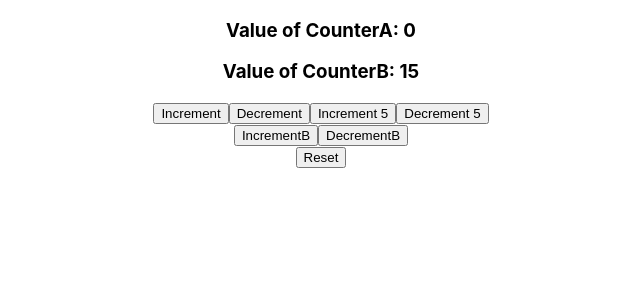
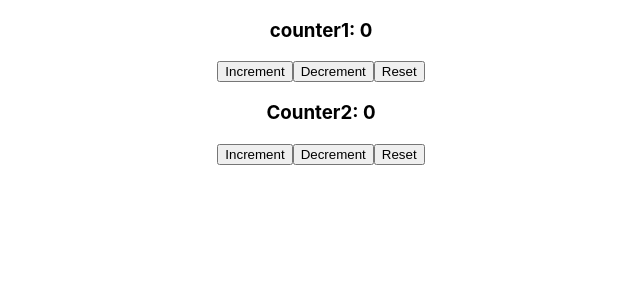
Before and after one commit to ProvaPaul/-ReactJS-Learning, a React (Create React App) app: page / in a window 1280 px wide. Shown: the top 300 px of the page, without its empty margins (319-959 px from the left). Built offline with nearby package versions, Linux system fonts and the light colour scheme.

Commit message:
multiple useReducer

```diff
--- a/src/App.js
+++ b/src/App.js
@@ -25,6 +25,7 @@
 import FetchMultiplePost2 from './components/DataFetching/FetchMultiplePost2';
 import MyCounter1 from './components/UseReducerPractice/MyCounter1';
 import MyCounter2 from './components/UseReducerPractice/MyCounter2';
+import MyCounter3 from './components/UseReducerPractice/MyCounter3';
 
 function App() {
   return (
@@ -62,7 +63,8 @@
       {/* <FetchMultiplePost2/> */}
 
       {/* <MyCounter1/> */}
-      <MyCounter2/>
+      {/* <MyCounter2/> */}
+      <MyCounter3/>
 
       </div>
   );
--- /dev/null
+++ b/src/components/UseReducerPractice/MyCounter3.js
@@ -0,0 +1,36 @@
+import { queryAllByDisplayValue } from '@testing-library/react';
+import React, { useReducer } from 'react'
+
+const initialState=0;
+const reducer=(state,action)=>{
+    switch(action){
+        case 'increment':
+            return state+1
+        case 'decrement':
+            return state-1
+        case 'reset':
+            return initialState
+        default:
+            return state
+    }
+}
+
+export default function MyCounter1() {
+    const [count,dispatch]= useReducer(reducer,initialState)
+    const [count2,dispatch2]= useReducer(reducer,initialState)
+  return (
+    <div>
+        <h3>counter1: {count}</h3>
+        <button onClick={()=>dispatch('increment')}>Increment</button>
+        <button onClick={()=>dispatch('decrement')}>Decrement</button>
+        <button onClick={()=>dispatch('reset')}>Reset</button>
+        <div>
+        <h3>Counter2: {count2}</h3>
+        <button onClick={()=>dispatch2('increment')}>Increment</button>
+        <button onClick={()=>dispatch2('decrement')}>Decrement</button>
+        <button onClick={()=>dispatch2('reset')}>Reset</button>
+        </div>
+
+    </div>
+  )
+}
```
